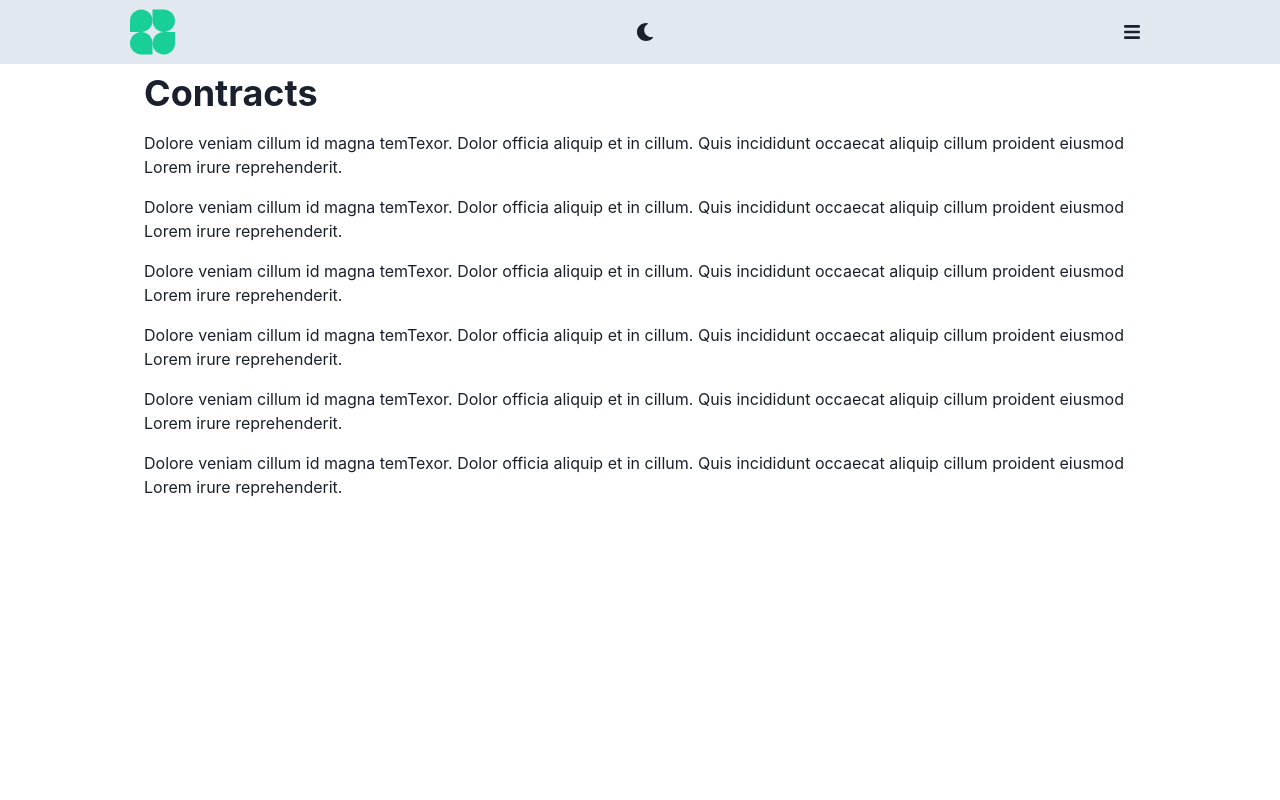
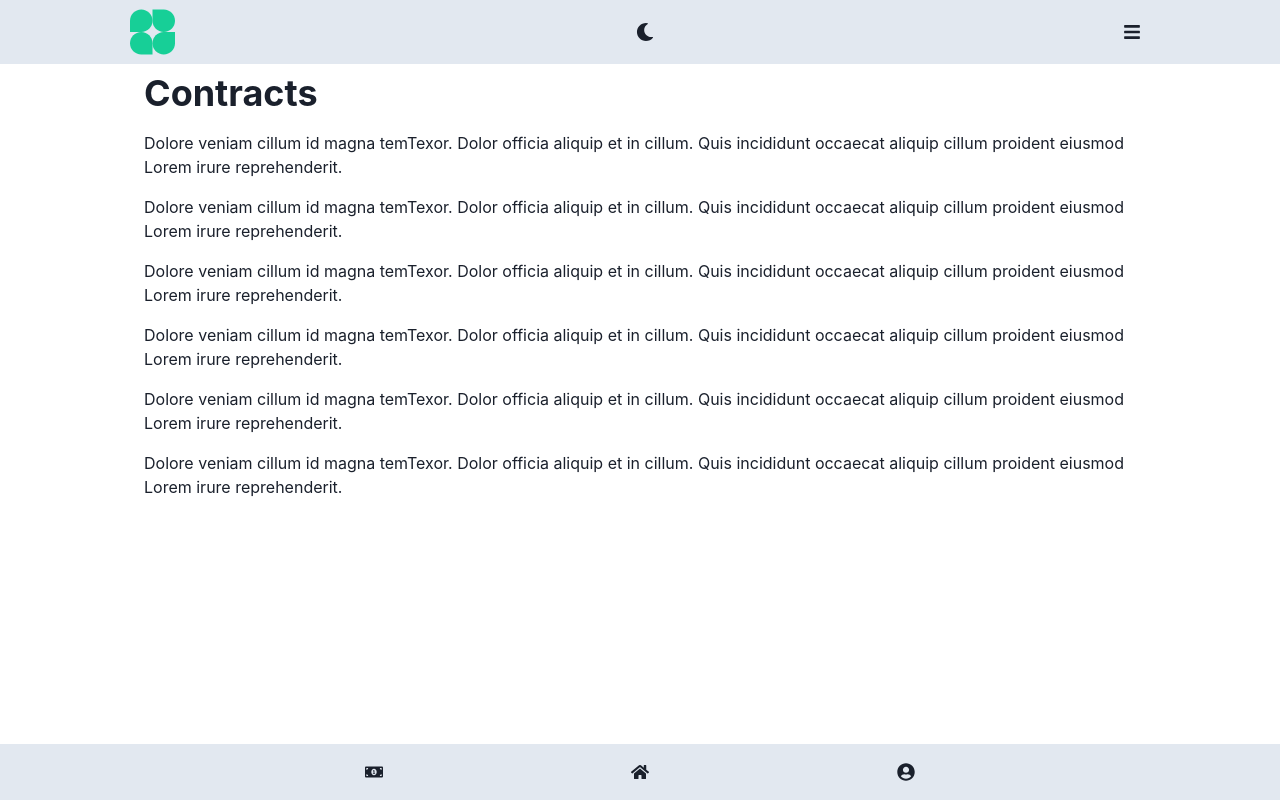
Before and after one commit to oncet/cryptowage, a React (Create React App) app: page /contracts in a window 1280 px wide. Built offline with nearby package versions, Linux system fonts and the light colour scheme.

Commit message:
add footer

```diff
--- a/src/App.tsx
+++ b/src/App.tsx
@@ -5,12 +5,13 @@ import { BrowserRouter as Router, Switch, Route } from "react-router-dom";
 import { Header } from "./components/Header";
 import { Home } from "./pages/Home";
 import { Contracts } from "./pages/Contracts";
+import { Footer } from "./components/Footer";
 
 export const App = () => (
   <ChakraProvider theme={theme}>
     <Router>
       <Header />
-      <Container maxW="container.lg" pt="4">
+      <Container maxW="container.lg" pt="4" pb="24">
         <chakra.main mt="14">
           <Switch>
             <Route exact path="/">
@@ -22,6 +23,7 @@ export const App = () => (
           </Switch>
         </chakra.main>
       </Container>
+      <Footer />
     </Router>
   </ChakraProvider>
 );
--- /dev/null
+++ b/src/components/Footer.tsx
@@ -0,0 +1,59 @@
+import React from "react";
+import { Link as RouterLink } from "react-router-dom";
+import { Box, chakra, IconButton, useColorModeValue } from "@chakra-ui/react";
+import { FaHome, FaUserCircle, FaMoneyBillAlt } from "react-icons/fa";
+
+export const Footer = () => {
+  const background = useColorModeValue("gray.200", "gray.900");
+
+  return (
+    <Box
+      transition="background 0.1s"
+      background={background}
+      py="2"
+      position="fixed"
+      width="100%"
+      zIndex="sticky"
+      bottom="0"
+    >
+      <Box maxW="container.lg" margin="auto">
+        <chakra.footer
+          display="flex"
+          alignItems="center"
+          justifyContent="space-evenly"
+        >
+          <IconButton
+            as={RouterLink}
+            to="/payrolls"
+            size="md"
+            fontSize="lg"
+            variant="ghost"
+            color="current"
+            aria-label="Menu button"
+            icon={<FaMoneyBillAlt />}
+          />
+          <IconButton
+            as={RouterLink}
+            to="/"
+            size="md"
+            fontSize="lg"
+            variant="ghost"
+            color="current"
+            aria-label="Menu button"
+            icon={<FaHome />}
+          />
+          <IconButton
+            as={RouterLink}
+            to="/profile"
+            size="md"
+            fontSize="lg"
+            variant="ghost"
+            color="current"
+            aria-label="Menu button"
+            icon={<FaUserCircle />}
+          />
+        </chakra.footer>
+      </Box>
+    </Box>
+  );
+};
```
